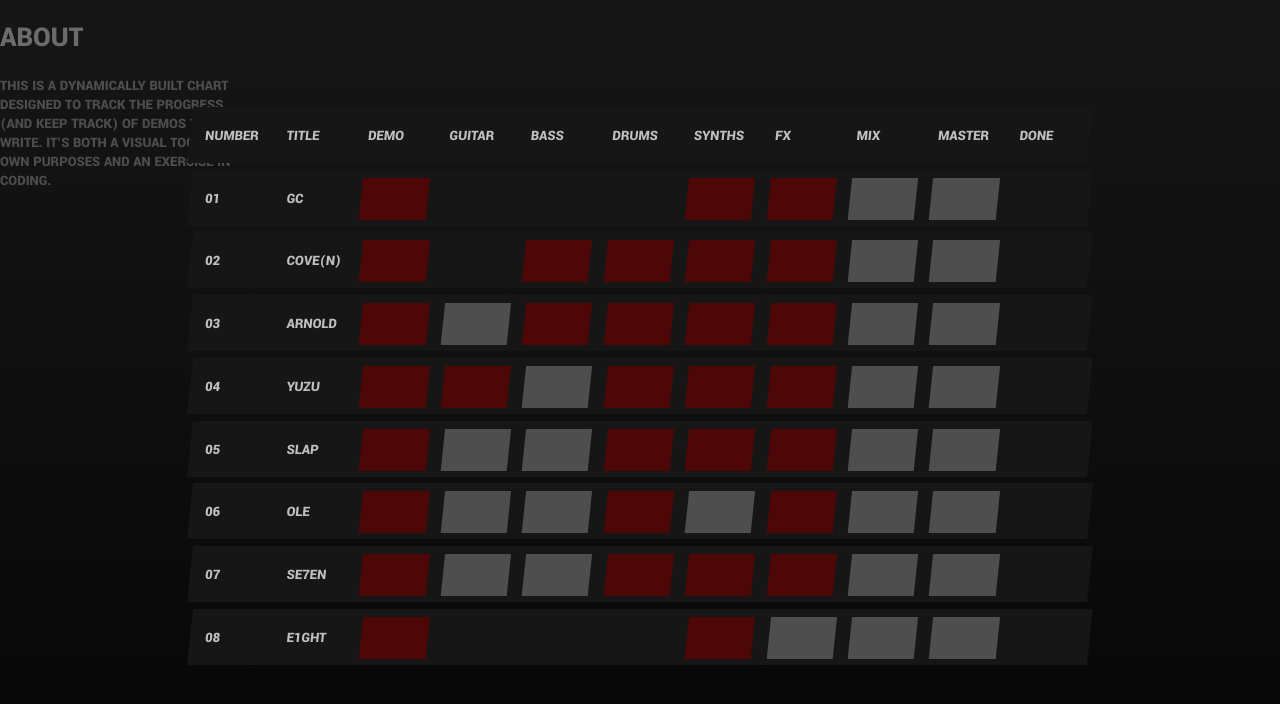
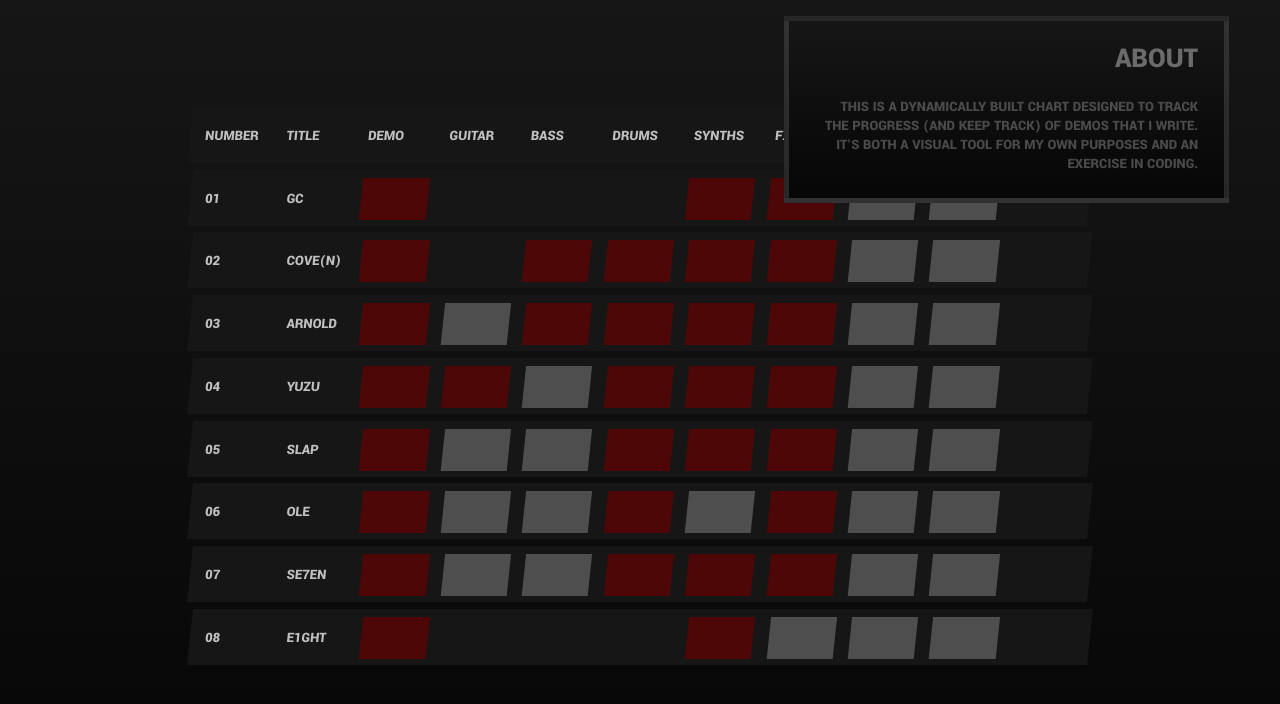
Before and after one commit to evnwttn/ev02, a website built with Vite: page ev02/index.html in a window 1280 px wide. Built offline with nearby package versions, Linux system fonts and the light colour scheme.

Commit message:
about box

```diff
--- a/ev02/index.html
+++ b/ev02/index.html
@@ -9,14 +9,14 @@
   </head>
   <body>
 
+    <div id="container"></div>
+
     <div id="blurb">
       <h1>ABOUT</h1>
       This is a dynamically built chart designed to track the progress (and keep track) of demos
       that I write. It's both a visual tool for my own purposes and an exercise in coding.
     </div>
 
-    <div id="container"></div>
-
     <script src="input.js"></script>
     <script type="module" src="/main.js"></script>
   </body>
--- a/ev02/style.css
+++ b/ev02/style.css
@@ -15,7 +15,16 @@ h1 {
 
 #blurb {
   color: rgba(107, 107, 107, 0.666);
-  width: 20%;
+  position: absolute;
+  text-align: right;
+  width: 30%;
+  top: 2%;
+  right: 4%;
+  background-image: linear-gradient(#161616, #060606);
+  padding-right: 2%;
+  padding-left: 2%;
+  padding-bottom: 2%;
+  border: 5px solid rgba(107, 107, 107, 0.333);
 }
 
 /* BOXES / ROWS */
```
